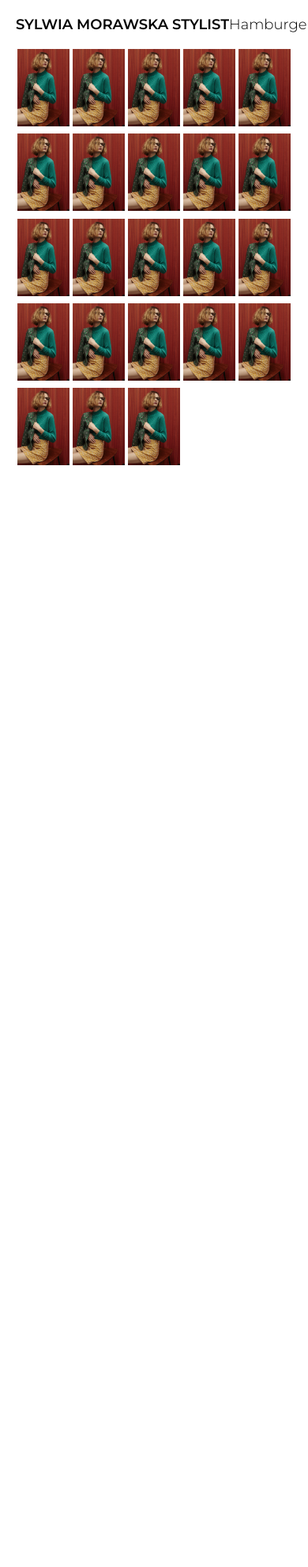
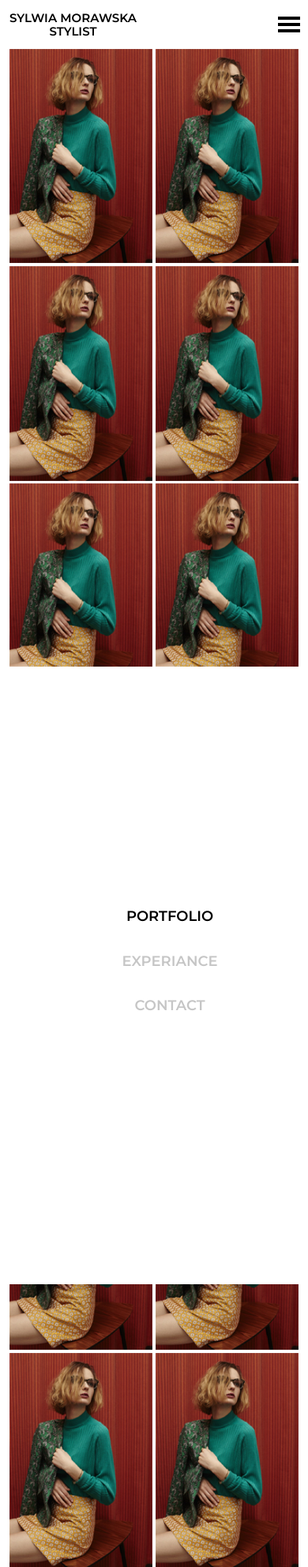
Before and after one commit to pacxiu/StylistPortfolio, a PHP site: page /index.php in a window 390 px wide. Shown: the top 1984 px of the page at 79% size. Before the commit the page ends 589 px from the top, so only its background shows below. Run offline with PHP 8.4, Linux system fonts and the light colour scheme; some libraries are stand-ins or nearby versions.

Commit message:
Add rwd to portfolio images, add hamburger menu + animation

```diff
--- a/partials/header.php
+++ b/partials/header.php
@@ -30,7 +30,7 @@
     </div>
     <nav id="menu">
       <div class="logotype-container">
-        <p class="logotype">Sylwia Morawska Stylist</p>
+        <a class="logotype" href="./index.php">Sylwia Morawska Stylist</p>
       </div>
       <ul class="menu-list">
         <li class="menu-item<?php if($pg=='index') { ?> active<?php } ?>"><a class="menu-link" href="./index.php">Portfolio</a></li>
@@ -38,6 +38,8 @@
         <li class="menu-item positioned<?php if($pg=='contact') { ?> active<?php } ?>"><a class="menu-link" href="./contact.php">Contact</a></li>
       </ul>
       <div id="menu-trigger" class="js-menu-open">
-        Hamburger
+        <span></span>
+        <span></span>
+        <span></span>
       </div>
     </nav>
--- a/source/css/main.css
+++ b/source/css/main.css
@@ -51,8 +51,8 @@
 @media screen and (max-width: 768px) {
   .full-height-container {
     width: 100%;
-    padding-left: 2rem;
-    padding-right: 2rem; } }
+    padding-left: 1rem;
+    padding-right: 1rem; } }
 
 html {
   font-size: 10px; }
@@ -201,7 +201,8 @@
   margin: 0 0.64% 1.28%;
   cursor: pointer; }
   .portfolio-item img {
-    width: 100%; }
+    width: 100%;
+    display: block; }
   .portfolio-item:hover .portfolio-hint {
     visibility: visible;
     opacity: 1; }
@@ -231,6 +232,19 @@
 @media screen and (max-width: 1366px) {
   .portfolio-item {
     width: 18.72%; } }
+
+@media screen and (max-width: 1024px) {
+  .portfolio-item {
+    width: 24%;
+    margin: 0 0.5% 1%; } }
+
+@media screen and (max-width: 609px) {
+  .portfolio-item {
+    width: 32%; } }
+
+@media screen and (max-width: 459px) {
+  .portfolio-item {
+    width: 49%; } }
 
 .project-container {
   width: 100%;
@@ -290,10 +304,45 @@
   -webkit-box-align: center;
       -ms-flex-align: center;
           align-items: center;
-  z-index: 10; }
+  z-index: 10;
+  background: #fff; }
 
 #menu-trigger {
-  display: none; }
+  display: none;
+  position: relative;
+  width: 28px;
+  height: 20px;
+  cursor: pointer; }
+  #menu-trigger span {
+    display: block;
+    position: absolute;
+    top: 0;
+    background: #000;
+    width: 100%;
+    left: 0;
+    height: 4px;
+    opacity: 1;
+    -webkit-transition: 0.3s ease-in-out;
+    transition: 0.3s ease-in-out;
+    -webkit-transform-origin: left center;
+            transform-origin: left center; }
+    #menu-trigger span:nth-child(2) {
+      top: 50%;
+      -webkit-transform: rotate(0) translateY(-50%);
+              transform: rotate(0) translateY(-50%); }
+    #menu-trigger span:nth-child(3) {
+      top: auto;
+      bottom: 0; }
+  #menu-trigger.is-open span {
+    -webkit-transform: rotateZ(45deg) translateY(-2px);
+            transform: rotateZ(45deg) translateY(-2px); }
+    #menu-trigger.is-open span:nth-child(2) {
+      opacity: 0;
+      -webkit-transform: translateX(100%);
+              transform: translateX(100%); }
+    #menu-trigger.is-open span:nth-child(3) {
+      -webkit-transform: rotateZ(-45deg) translateY(2px);
+              transform: rotateZ(-45deg) translateY(2px); }
 
 .menu-list {
   display: -webkit-box;
@@ -341,6 +390,7 @@
     display: block; }
 
 .logotype {
+  display: block;
   text-transform: uppercase;
   -webkit-transform: rotateZ(-90deg);
           transform: rotateZ(-90deg);
@@ -363,7 +413,7 @@
 
 @media screen and (max-width: 768px) {
   #menu {
-    padding: 0 2rem;
+    padding: 0 1rem;
     -webkit-box-pack: justify;
         -ms-flex-pack: justify;
             justify-content: space-between; }
@@ -374,6 +424,10 @@
   .logotype, .positioned .menu-link {
     -webkit-transform: none;
             transform: none; }
+  .logotype {
+    font-size: 1.5rem;
+    white-space: normal;
+    max-width: 11em; }
   .menu-list {
     background: #fff;
     position: fixed;
--- a/source/js/app.js
+++ b/source/js/app.js
@@ -4,7 +4,8 @@
     var mobileMenu = $('.menu-list')
 
     menuTrigger.on('click', function() {
-      mobileMenu.toggleClass('is-open')
+      mobileMenu.toggleClass('is-open');
+      menuTrigger.toggleClass('is-open');
     })
   }
 
--- a/source/sass/layout/_grid.sass
+++ b/source/sass/layout/_grid.sass
@@ -24,5 +24,5 @@
 @media #{$mobile-media}
   .full-height-container
     width: 100%
-    padding-left: 2rem
-    padding-right: 2rem
+    padding-left: 1rem
+    padding-right: 1rem
--- a/source/sass/modules/_header.sass
+++ b/source/sass/modules/_header.sass
@@ -24,9 +24,45 @@
   display: flex
   align-items: center
   z-index: 10
+  background: #fff
 
 #menu-trigger
   display: none
+  position: relative
+  width: 28px
+  height: 20px
+  cursor: pointer
+
+  span
+    display: block
+    position: absolute
+    top: 0
+    background: #000
+    width: 100%
+    left: 0
+    height: 4px
+    opacity: 1
+    transition: 0.3s ease-in-out
+    transform-origin: left center
+
+    &:nth-child(2)
+      top: 50%;
+      transform: rotate(0) translateY(-50%)
+
+    &:nth-child(3)
+      top: auto
+      bottom: 0
+
+  &.is-open
+    span
+      transform: rotateZ(45deg) translateY(-2px)
+
+      &:nth-child(2)
+        opacity: 0
+        transform: translateX(100%)
+
+      &:nth-child(3)
+        transform: rotateZ(-45deg) translateY(2px)
 
 .menu-list
   display: flex
@@ -65,6 +101,7 @@
     display: block
 
 .logotype
+  display: block
   text-transform: uppercase
   transform: rotateZ(-90deg)
   text-align: center
@@ -88,7 +125,7 @@
 
 @media #{$mobile-media}
   #menu
-    padding: 0 2rem
+    padding: 0 1rem
     justify-content: space-between
 
   .logotype-container, .positioned
@@ -98,6 +135,11 @@
 
   .logotype, .positioned .menu-link
     transform: none
+
+  .logotype
+    font-size: 1.5rem
+    white-space: normal
+    max-width: 11em
 
   .menu-list
     background: #fff
--- a/source/sass/sites/_portfolio.sass
+++ b/source/sass/sites/_portfolio.sass
@@ -16,6 +16,7 @@
 
   img
     width: 100%
+    display: block
 
   &:hover
     .portfolio-hint
@@ -45,3 +46,16 @@
 @media screen and (max-width: 1366px)
   .portfolio-item
     width: 18.72%
+
+@media #{$tablet-media}
+  .portfolio-item
+    width: 24%
+    margin: 0 0.5% 1%
+
+@media screen and (max-width: 609px)
+  .portfolio-item
+    width: 32%
+
+@media screen and (max-width: 459px)
+  .portfolio-item
+    width: 49%
```
